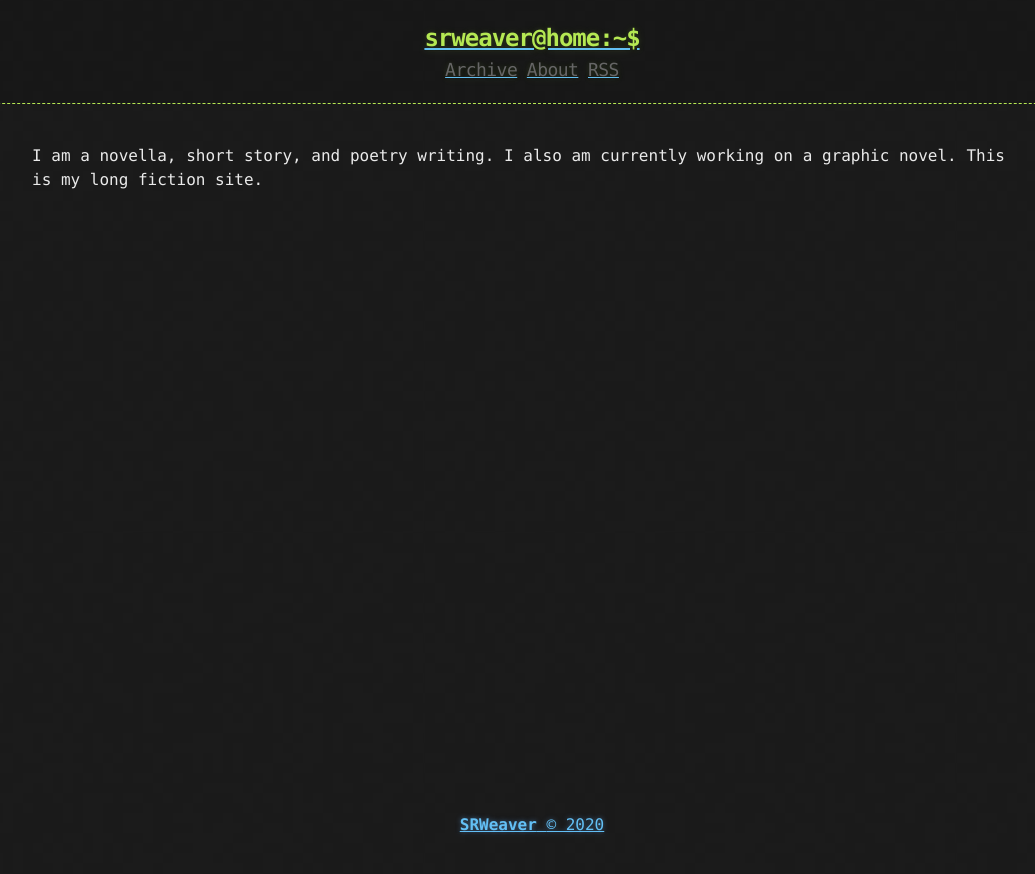
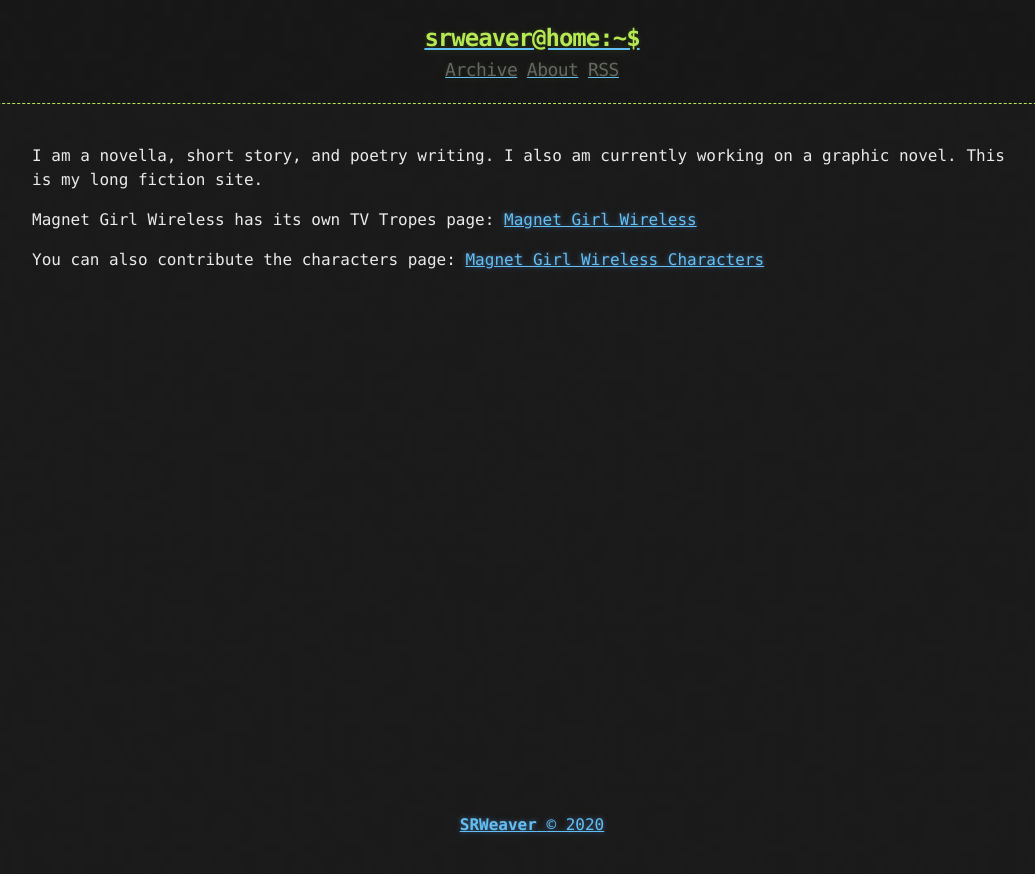
Before and after one commit to LWFlouisa/LongFiction, a Jekyll site: the page built from about.md, in a window 1280 px wide. Shown: the top 874 px of the page, without its empty margins (108-1143 px from the left). Built offline with Jekyll 4.4.1, drawn with Linux system fonts in a browser that asks for light colours.

Commit message:
Update about.md

```diff
--- a/about.md
+++ b/about.md
@@ -4,3 +4,7 @@ title: About
 ---
 
 I am a novella, short story, and poetry writing. I also am currently working on a graphic novel. This is my long fiction site.
+
+Magnet Girl Wireless has its own TV Tropes page: [Magnet Girl Wireless](https://tvtropes.org/pmwiki/pmwiki.php/Literature/MagnetGirlWireless)
+
+You can also contribute the characters page: [Magnet Girl Wireless Characters](https://tvtropes.org/pmwiki/pmwiki.php/Characters/MagnetGirlWireless)
```
